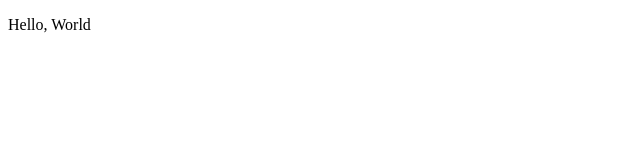
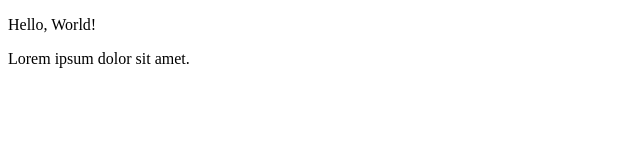
Before and after one commit to nashimoff/test, a plain HTML site: page index.html in a window 1280 px wide. Shown: the whole page, without its empty margins (0-640 px from the left). Drawn offline with Linux system fonts and the light colour scheme.

Commit message:
new commit

```diff
--- a/index.html
+++ b/index.html
@@ -6,6 +6,7 @@
     <title>Document</title>
 </head>
 <body>
-    <p>Hello, World</p>
+    <p>Hello, World!</p>
+    <p>Lorem ipsum dolor sit amet.</p>
 </body>
 </html>
```
